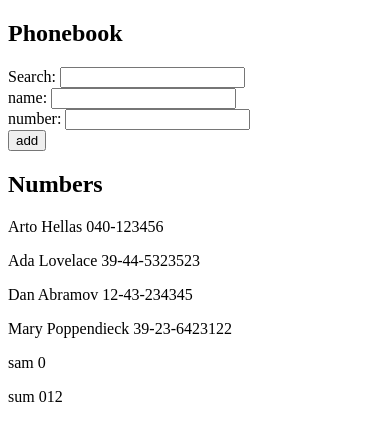
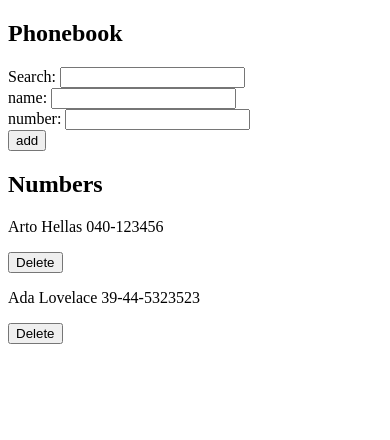
Before and after one commit to Sam-was-hereeee/full-stack-open, a React (Vite) app in the folder part2/phonebook/: page / in a window 390 px wide. Shown: the top 440 px of the page. Built offline with nearby package versions, Linux system fonts and the light colour scheme; data requests are answered from the project's data file.

Commit message:
Added delete feature to phonebook
in service module, added a deleteAndReturnAll function using axios.delete
refactored the PersonsDisplay section and make each person its own component
added delete button for each person

```diff
--- a/part2/phonebook/db.json
+++ b/part2/phonebook/db.json
@@ -9,26 +9,6 @@
       "name": "Ada Lovelace",
       "number": "39-44-5323523",
       "id": "2"
-    },
-    {
-      "name": "Dan Abramov",
-      "number": "12-43-234345",
-      "id": "3"
-    },
-    {
-      "name": "Mary Poppendieck",
-      "number": "39-23-6423122",
-      "id": "4"
-    },
-    {
-      "id": "6db1",
-      "name": "sam",
-      "number": "0"
-    },
-    {
-      "id": "a029",
-      "name": "sum",
-      "number": "012"
     }
   ]
 }
--- a/part2/phonebook/src/App.jsx
+++ b/part2/phonebook/src/App.jsx
@@ -30,11 +30,21 @@ const AddPhoneField = ( {onSubmit, info} ) => {
     )
 }
 
-const PeopleDisplay = ({search, persons}) => {
+const Person = ({person, delFunc}) => {
+
+    return (
+        <>
+            <p key={person.name}>{person.name} {person.number}</p>
+            <button onClick={()=>{delFunc(person)}}>Delete</button>
+        </>
+    )
+}
+
+const PeopleDisplay = ({search, persons, delFunc}) => {
     return (
         <>
             {persons.filter((el) => el.name.toLowerCase().includes(search.toLowerCase())).map((person) =>
-                (<p key={person.name}>{person.name} {person.number}</p>))}
+                (<Person key={person.name} person={person} delFunc={delFunc}/>))}
         </>
 
     )
@@ -78,6 +88,12 @@ const App = () => {
         setNewNumber('');
     }
 
+    const onDelete = (person) => {
+        if (window.confirm(`Are you sure you want to delete ${person.name}?`)) {
+            phonebookService.delAndReturnAll(person.id).then(res=>{setPersons(res)});
+        }
+    }
+
     return (
         <div>
             <h2>Phonebook</h2>
@@ -85,7 +101,7 @@ const App = () => {
 
             <AddPhoneField onSubmit={handleNewName} info={infoAndSet}/>
             <h2>Numbers</h2>
-            <PeopleDisplay persons={persons} search={search}/>
+            <PeopleDisplay delFunc={onDelete} persons={persons} search={search}/>
 
         </div>
     )
--- a/part2/phonebook/src/service/phonebook-service.jsx
+++ b/part2/phonebook/src/service/phonebook-service.jsx
@@ -9,4 +9,9 @@ const add = (newPerson) => {
     return axios.post('http://localhost:3001/persons', newPerson).then(res => res.data);
 }
 
-export default {getAll, add}
+const delAndReturnAll = (id) => {
+    return axios.delete(`http://localhost:3001/persons/${id}`)
+        .then(()=> getAll());
+}
+
+export default {getAll, add, delAndReturnAll}
```
